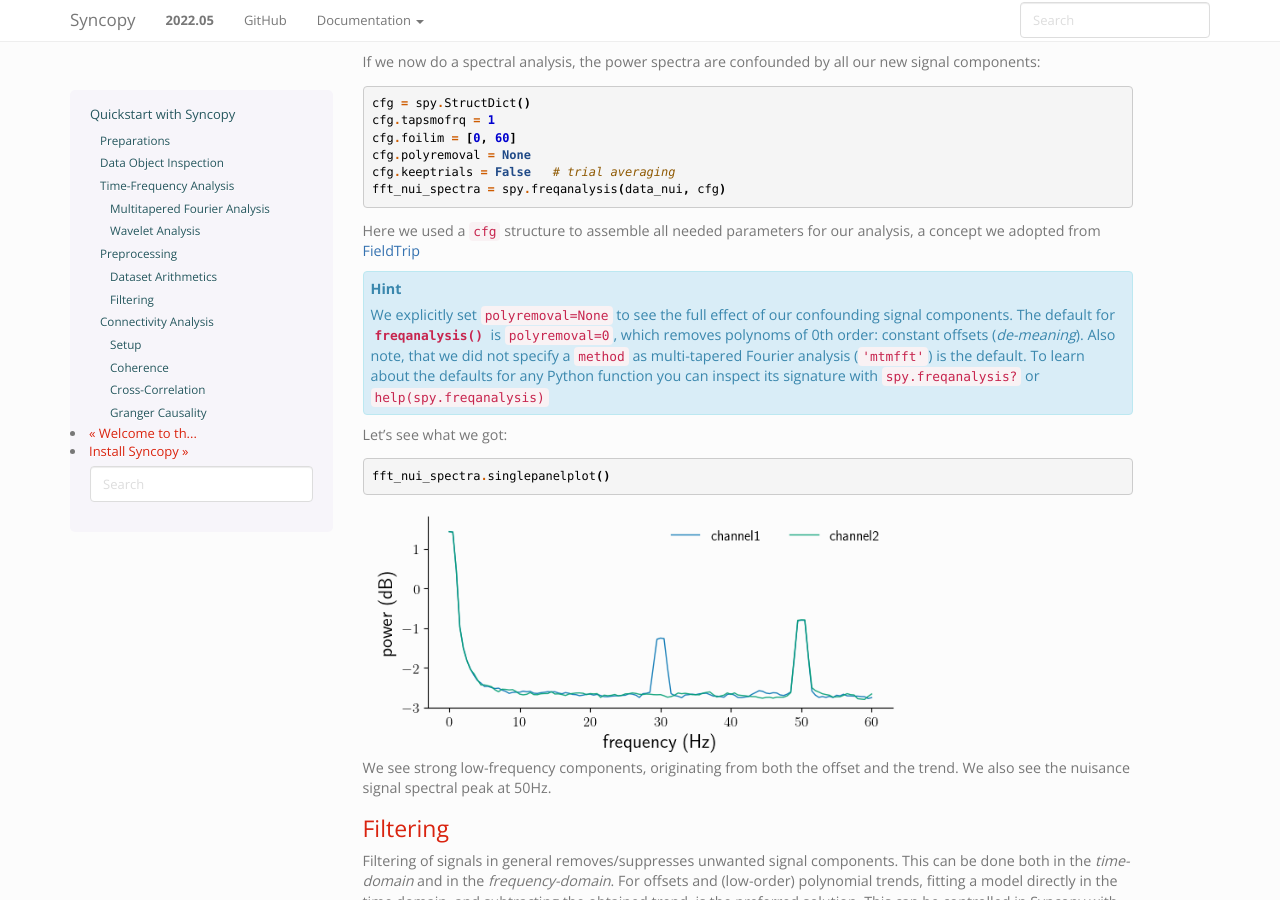
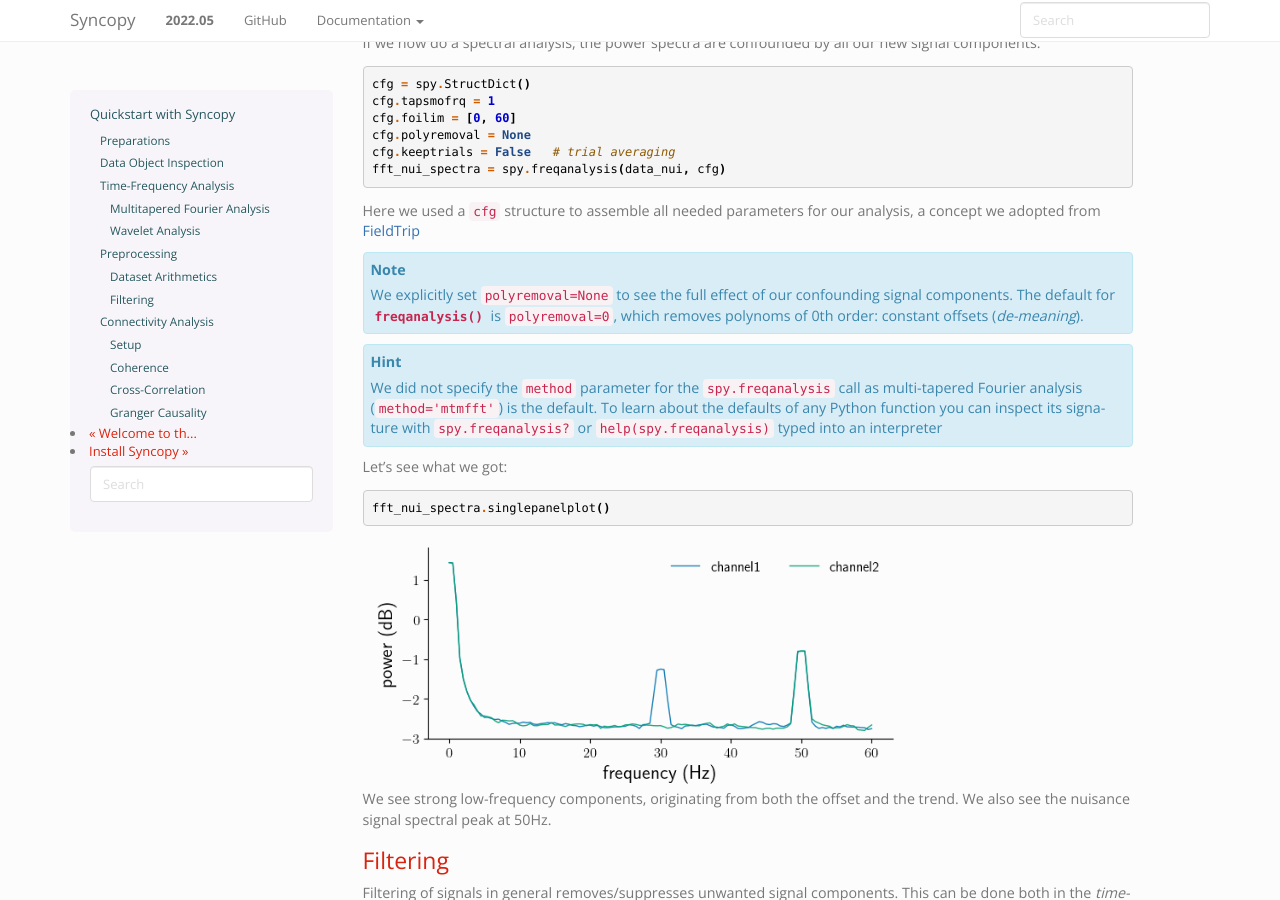
Before and after one commit to esi-neuroscience/syncopy, a Sphinx documentation site: the page built from doc/source/quickstart/quickstart.rst, in a window 1280 px wide and 900 px high, scrolled down 5100 px. Built offline with Sphinx 7.4.7, drawn with Linux system fonts in a browser that asks for light colours; the version number is read from the project's files by our own code; some of the changed text lies outside the part shown.

Commit message:
DOC: Minor quickstart tweaks
Changes to be committed:
	modified:   doc/source/quickstart/damped_signals.png
	modified:   doc/source/quickstart/quickstart.rst

```diff
--- a/doc/source/quickstart/quickstart.rst
+++ b/doc/source/quickstart/quickstart.rst
@@ -25,7 +25,7 @@ With this we have a dataset of type :class:`~syncopy.AnalogData`, which is inten
   data.singlepanelplot(trials=0, toilim=[0, 0.5])
 
 .. image:: damped_signals.png
-   :height: 260px
+   :height: 220px
 
 By construction, we made the (white) noise of the same strength as the signal, hence by eye the oscillations present in channel1 are hardly visible. The parameter ``toilim`` stands for *time of interest limits* and defines a time-interval selection.
 
@@ -173,8 +173,11 @@ If we now do a spectral analysis, the power spectra are confounded by all our ne
 
 Here we used a ``cfg`` structure to assemble all needed parameters for our analysis, a concept we adopted from `FieldTrip <https://www.fieldtriptoolbox.org/>`_
 
+.. note::
+   We explicitly set ``polyremoval=None`` to see the full effect of our confounding signal components. The default for :func:`~syncopy.freqanalysis` is ``polyremoval=0``, which removes polynoms of 0th order: constant offsets (*de-meaning*).
+
 .. hint::
-   We explicitly set ``polyremoval=None`` to see the full effect of our confounding signal components. The default for :func:`~syncopy.freqanalysis` is ``polyremoval=0``, which removes polynoms of 0th order: constant offsets (*de-meaning*). Also note, that we did not specify a ``method`` as multi-tapered Fourier analysis (``'mtmfft'``) is the default. To learn about the defaults for any Python function you can inspect its signature with ``spy.freqanalysis?`` or ``help(spy.freqanalysis)``
+   We did not specify the ``method`` parameter for the ``spy.freqanalysis`` call as multi-tapered Fourier analysis (``method='mtmfft'``) is the default. To learn about the defaults of any Python function you can inspect its signature with ``spy.freqanalysis?`` or ``help(spy.freqanalysis)`` typed into an interpreter
 
 Let's see what we got::
 
```
Also changed, not shown: other parts of doc/source/quickstart/quickstart.rst (+1 -1 lines), doc/source/quickstart/damped_signals.png.
